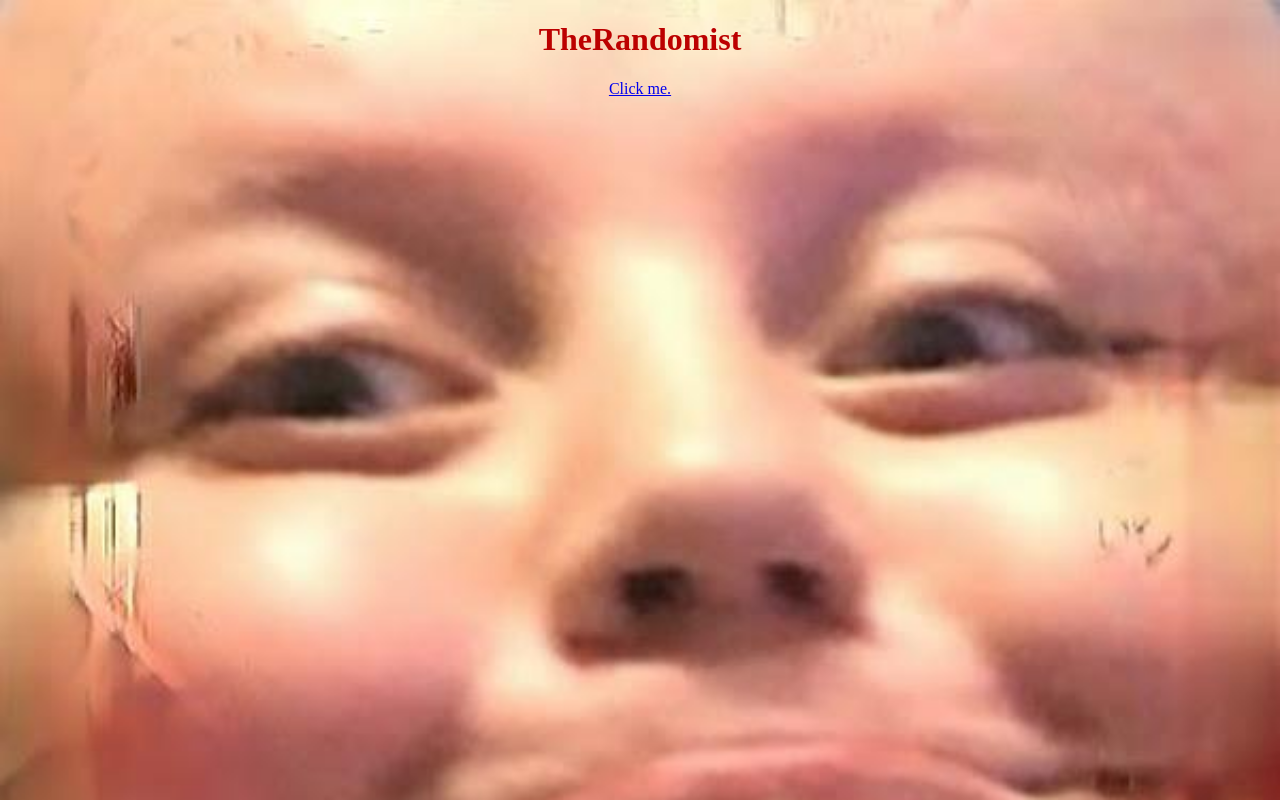
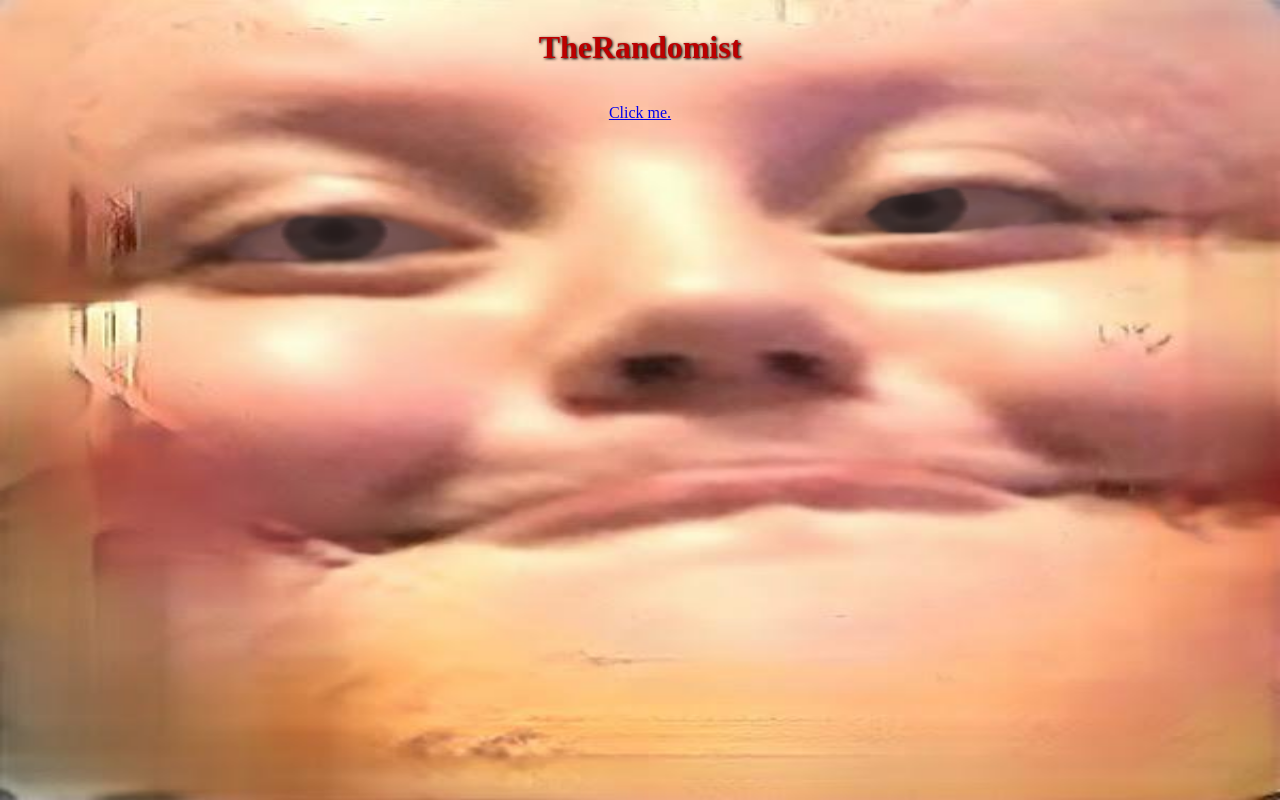
Before and after one commit to TheRandomistTru/Website, a plain HTML site: page index.html in a window 1280 px wide. Drawn offline with Linux system fonts and the light colour scheme.

Commit message:
Coolify Update
I made it cool.

```diff
--- a/index.html
+++ b/index.html
@@ -2,27 +2,40 @@
 <html>
     <head>
         <link rel="icon" type="image/jpg" href="Assets/me.jpg">
-        <meta charset = "utf-8">
-        <meta name = "viewport" content = "width-device-width, initial-scale-1">
         <title>TheRandomist</title>
     </head>
-<style>
-body {
-  background-image: url('Assets/me.jpg');
-  background-repeat: no-repeat;
-  background-attachment: fixed;
-  background-size: cover;
-}
-</style>
-    <body>
-        <script>
-            console.log("HELP ME! OH DEAR GOD HELP ME! I'M TRAPPED HERE! HELLO?! CAN ANYONE HEAR ME?! OH GOD!")
-        </script>
-        <h1 style="text-align: center; color: #bc0000;">TheRandomist</h1>
+    <body style="overflow: hidden;">
+        <div style="display: flex; justify-content: center; flex-direction: column; align-items: center; z-index: 10;">
+            <h1 style="text-align: center; color: #bc0000; text-shadow: 1px 1px 3px #000000;">TheRandomist</h1>
 
-        <p style="text-align:center;"><a href="https://www.youtube.com/watch?v=dQw4w9WgXcQ">Click me.</a></p>
+            <p style="text-align:center;"><a href="https://www.youtube.com/watch?v=dQw4w9WgXcQ">Click me.</a></p>
+        </div>
+        <div>
+            <img src="Assets/MeEye.png" alt="" id="Eye">
+            <img src="Assets/MeIris.png" alt="" id="Iris">
+            <img src="Assets/MeFace.png" alt="" id="Face">
+        </div>
     </body>
-
-
-
+     <script>
+        var MousePos = [0, 0]
+        function lerp(x, y, a) {
+            return x * (1 - a) + y * a;
+        }
+        function UpdatePos(E) {
+            MousePos = [E.clientX, E.clientY]
+        }
+        addEventListener("mousemove", UpdatePos)
+        document.getElementById("Iris").style.left = 0.0
+        document.getElementById("Iris").style.top = 0.0
+        setInterval(() => {
+            var X = window.innerWidth
+            var Y = window.innerHeight
+            var LookX = lerp(parseFloat(document.getElementById("Iris").style.left), Number((MousePos[0] - (X / 2)) / (X / 48)), 0.08)
+            var LookY = lerp(parseFloat(document.getElementById("Iris").style.top), Number((MousePos[1] - (Y / 2)) / (Y / 32)), 0.08)
+            document.getElementById("Eye").style="width: " + (X) + "px; " + "height: " + (Y) + "px; position: absolute; top: 0px; left: 0px; z-index: -1;"
+            document.getElementById("Iris").style="width: " + (X) + "px; " + "height: " + (Y) + "px; position: absolute; top: " + LookY + "px; left: " + LookX + "px; z-index: -1;"
+            document.getElementById("Face").style="width: " + (X) + "px; " + "height: " + (Y) + "px; position: absolute; top: 0px; left: 0px; z-index: -1;"
+        }, 10)
+        console.log("HELP ME! OH DEAR GOD HELP ME! I'M TRAPPED HERE! HELLO?! CAN ANYONE HEAR ME?! OH GOD!")
+    </script>
 </html>
```
Also changed, not shown: Assets/MeEye.png (added), Assets/MeFace.png (added), Assets/MeIris.png (added).
